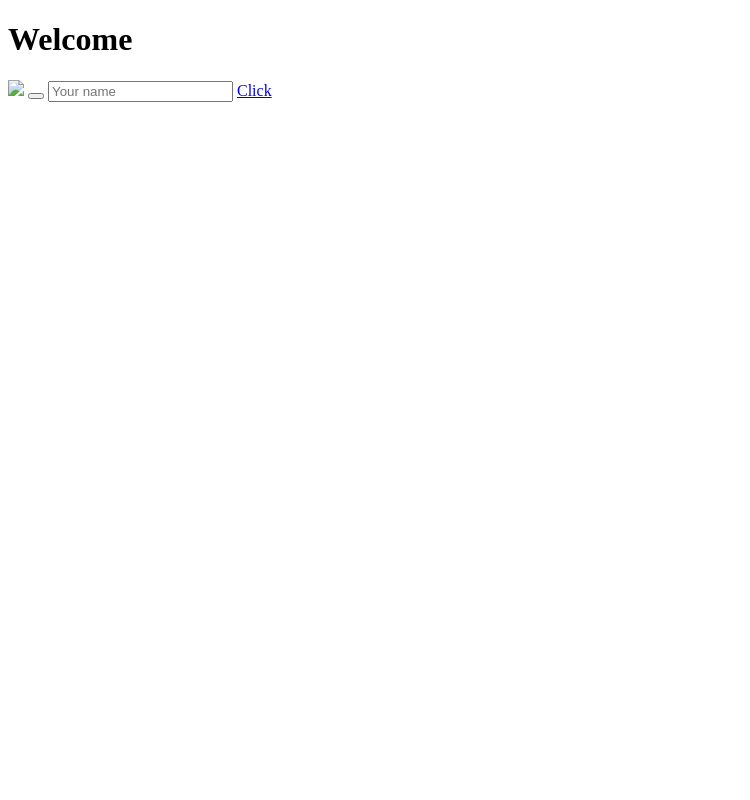
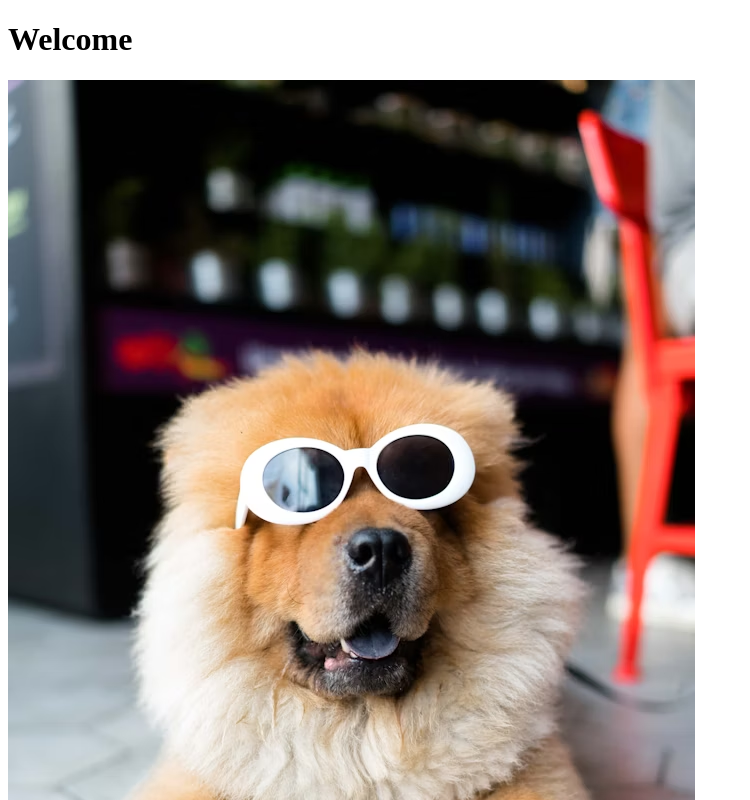
Before and after one commit to idilsaglam/ui-non-accessible-test, a plain HTML site: page index.html in a window 1280 px wide. Shown: the top 800 px of the page, without its empty margins (0-750 px from the left). Drawn offline with Linux system fonts and the light colour scheme.

Commit message:
add photo and change host

```diff
--- a/index.html
+++ b/index.html
@@ -5,7 +5,7 @@
   </head>
   <body>
     <h1>Welcome</h1>
-    <img src="photo.jpg">
+    <img src="img.avif">
     <button onclick="alert('hi')"></button>
     <input type="text" placeholder="Your name">
     <a href="#">Click</a>
```
Also changed, not shown: img.avif (added), 1 other file.
